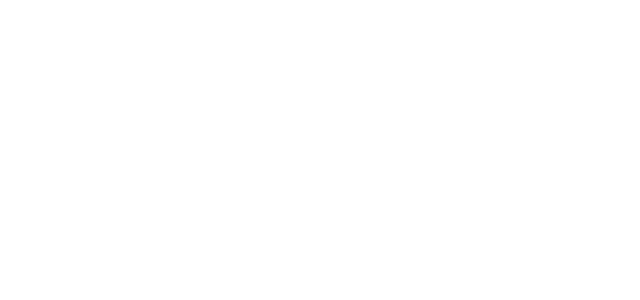
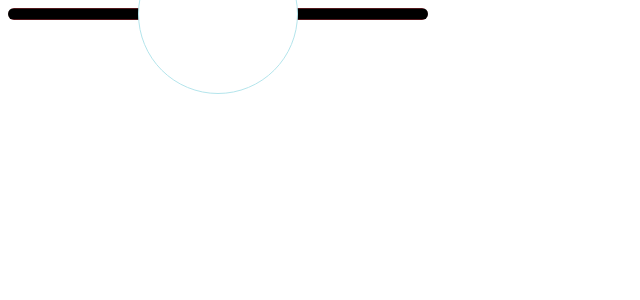
Before and after one commit to woliveiras/pokedex, a React (Create React App) app: page / in a window 1280 px wide. Shown: the top 300 px of the page, without its empty margins (0-640 px from the left). Built offline with nearby package versions, Linux system fonts and the light colour scheme.

Commit message:
Add initial dex

```diff
--- a/src/App.css
+++ b/src/App.css
@@ -1,28 +1,42 @@
-.App {
-  text-align: center;
+.pokedex {
+  display: flex;
+  flex-direction: column;
+  max-width: 420px;
 }
 
-.App-logo {
-  animation: App-logo-spin infinite 20s linear;
-  height: 80px;
+.top-bar, .bottom-bar {
+  flex: 1;
+  background-color: #c40c24;
+  border: 1px solid #52181c;
+  height: 210px;
 }
 
-.App-header {
-  background-color: #222;
-  height: 150px;
-  padding: 20px;
-  color: white;
+.top-bar {
+  border-radius: 10px 10px 0 0;
+  border-bottom: 5px solid black;
 }
 
-.App-title {
-  font-size: 1.5em;
+.bottom-bar {
+  border-radius: 0 0 10px 10px;
+  border-top: 5px solid black;
 }
 
-.App-intro {
-  font-size: large;
+.visor {
+  display: flex;
+  justify-content: center;
+  align-items: center;
+  background-color: #e0f5fe94;
+  border-right: 5px solid white;
+  border-left: 5px solid white;
+  /* height: 420px; */
+  position: relative;
 }
 
-@keyframes App-logo-spin {
-  from { transform: rotate(0deg); }
-  to { transform: rotate(360deg); }
+.visor__action-button {
+    background-color: white;
+    border: 1px solid #b4e5ec;
+    border-radius: 50%;
+    width: 160px;
+    height: 160px;
+    position: absolute;
 }
--- a/src/App.js
+++ b/src/App.js
@@ -4,7 +4,12 @@
 class App extends Component {
   render() {
     return (
-      <div>
+      <div className="pokedex">
+        <div className="top-bar"></div>
+        <div className="visor">
+          <button class="visor__action-button"></button>
+        </div>
+        <div className="bottom-bar"></div>
       </div>
     );
   }
```
